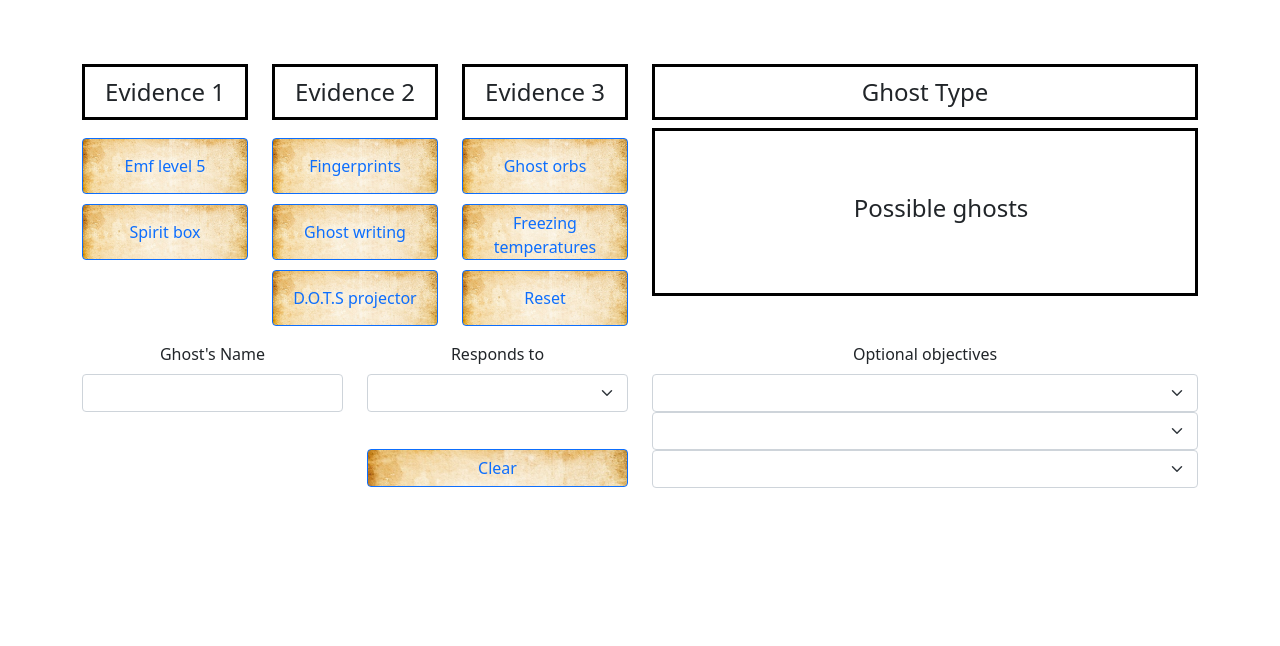
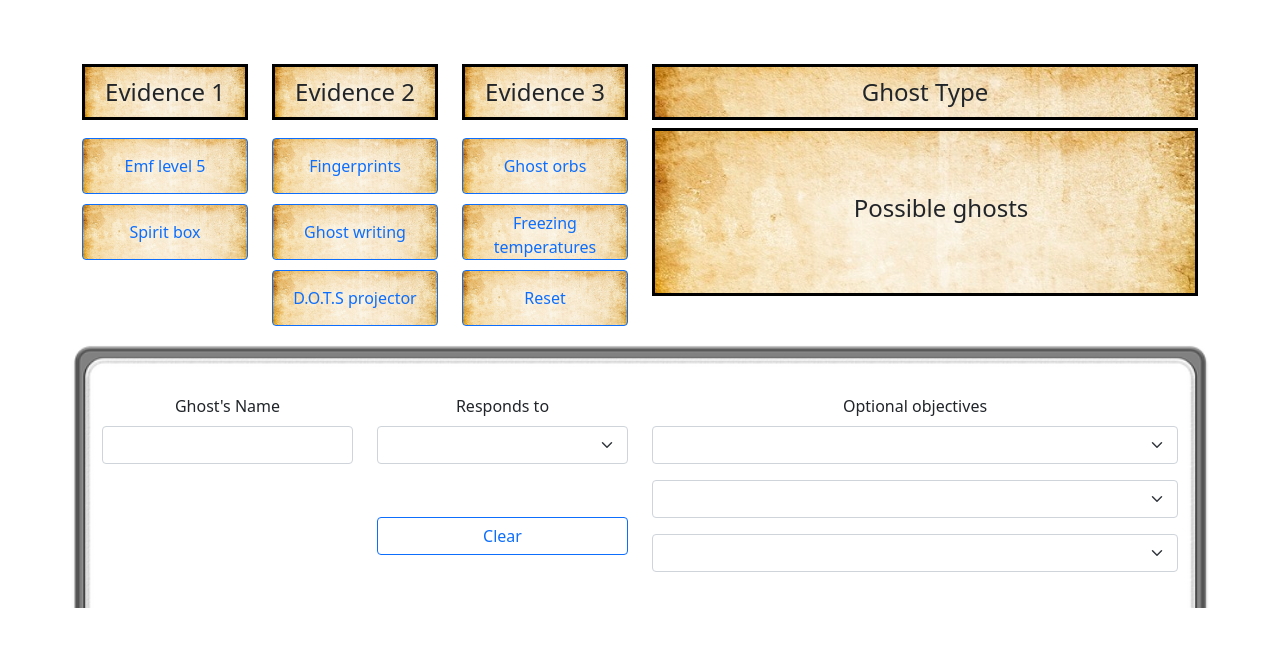
Before and after one commit to alhoffiq/Phasmoknowia, a React (Create React App) app: page / in a window 1280 px wide. Shown: the top 646 px of the page. Built offline with nearby package versions, Linux system fonts and the light colour scheme.

Commit message:
Added more images for styling

```diff
--- a/src/App.css
+++ b/src/App.css
@@ -17,8 +17,6 @@
 .btn, input {
     height: 7vh!important;
     min-width: 100%;
-    background-image: url("/src/assets/paper.jpg");
-    background-size: cover;
 }
 
 .evBox {
@@ -27,6 +25,11 @@
     align-items: center;
     height: 7vh;
     border: 3px solid black;
+}
+
+.evBtn, .resBtn, .possibilitiesBox, .evBox {
+    background-image: url("/src/assets/paper.jpg");
+    background-size: cover;
 }
 
 .possibilitiesBox {
@@ -45,8 +48,20 @@
     height: 100%;
 }
 
+.infoCol {
+    padding-top: 4vh;
+}
+
 .infoBox {
     margin-top: 2vh!important;
+    padding: 20px;
+    background-image: url("/src/assets/whiteboard.png");
+    background-size: cover;
+    background-repeat: no-repeat;
+}
+
+.info {
+    margin-bottom: 2vh!important;
 }
 
 .possibility {
--- a/src/App.js
+++ b/src/App.js
@@ -159,7 +159,7 @@ function App() {
               <Button variant="outline-primary" className="evBtn" id="D.O.T.S projector" onClick={() => addEvidence("D.O.T.S projector")}>D.O.T.S projector</Button>
             </div>
             <div className="col-4">
-              <Button variant="outline-primary" onClick={() => reset()}>Reset</Button>
+              <Button variant="outline-primary" className="resBtn" onClick={() => reset()}>Reset</Button>
             </div>
           </div>
         </div>
@@ -198,11 +198,11 @@ function App() {
         </div>
       </div>
       <div className="row text-center infoBox">
-        <div className="col-3">
+        <div className="col-3 infoCol">
           <Form.Label>Ghost's Name</Form.Label>
           <Form.Control as="textarea" rows={1} className="info text-center"></Form.Control>
         </div>
-        <div className="col-3">
+        <div className="col-3 infoCol">
           <div className="row">
             <div className="col">
               <Form.Label>Responds to</Form.Label>
@@ -220,7 +220,7 @@ function App() {
             </div>
           </div>
         </div>
-        <div className="col-6">
+        <div className="col-6 infoCol">
           <Form.Label>Optional objectives</Form.Label>
           {objectives}
           {objectives}
```
Also changed, not shown: src/assets/whiteboard.png (added).
